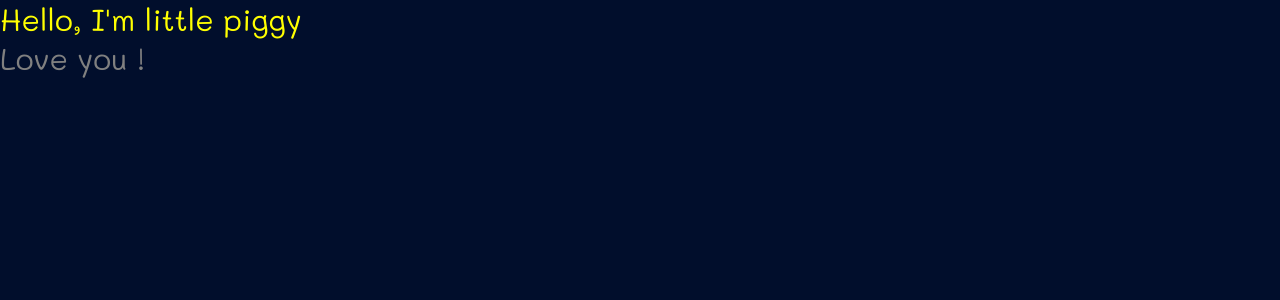
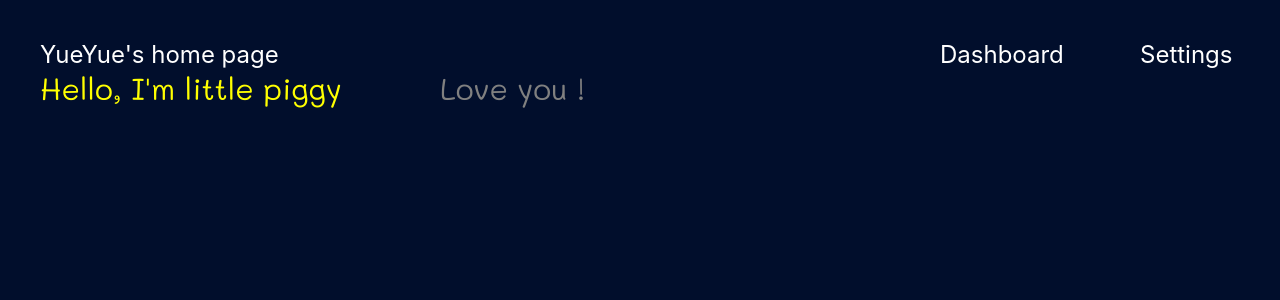
Before and after one commit to wanyue0714/CoinList_ReactProj, a React (Create React App) app: page / in a window 1280 px wide. Shown: the top 300 px of the page. Built offline with nearby package versions, Linux system fonts and the light colour scheme.

Commit message:
add app bar

```diff
--- a/src/App.js
+++ b/src/App.js
@@ -7,25 +7,49 @@ const GreenElement = styled.div`
   font-size: 30px;
   font-family: 'Mali', cursive;
 `;
+// extend the green element
 const BlueElement = styled(GreenElement)`
   color: grey;
 `;
 
-// extend the green element
+const Logo = styled.div`
+  font-size: 1.5em;
+`;
+
+const ControlButton = styled.div`
+  font-size: 1.5em;
+`;
+
+const AppLayout = styled.div`
+  padding: 40px;
+  display: grid;
+  grid-template-columns: 400px auto 200px 100px;
+`;
 
 
 
 class App extends Component {
   render() {
     return (
-      <div>
+      <AppLayout>
+        <Logo>
+           YueYue's home page
+        </Logo>
+        <div>
+        </div>
+        <ControlButton>
+           Dashboard
+        </ControlButton>
+          <ControlButton>
+              Settings
+          </ControlButton>
       <GreenElement>
         Hello, I'm little piggy
       </GreenElement>
       <BlueElement>
        Love you !
       </BlueElement>
-      </div>
+      </AppLayout>
     );
   }
 }
```
